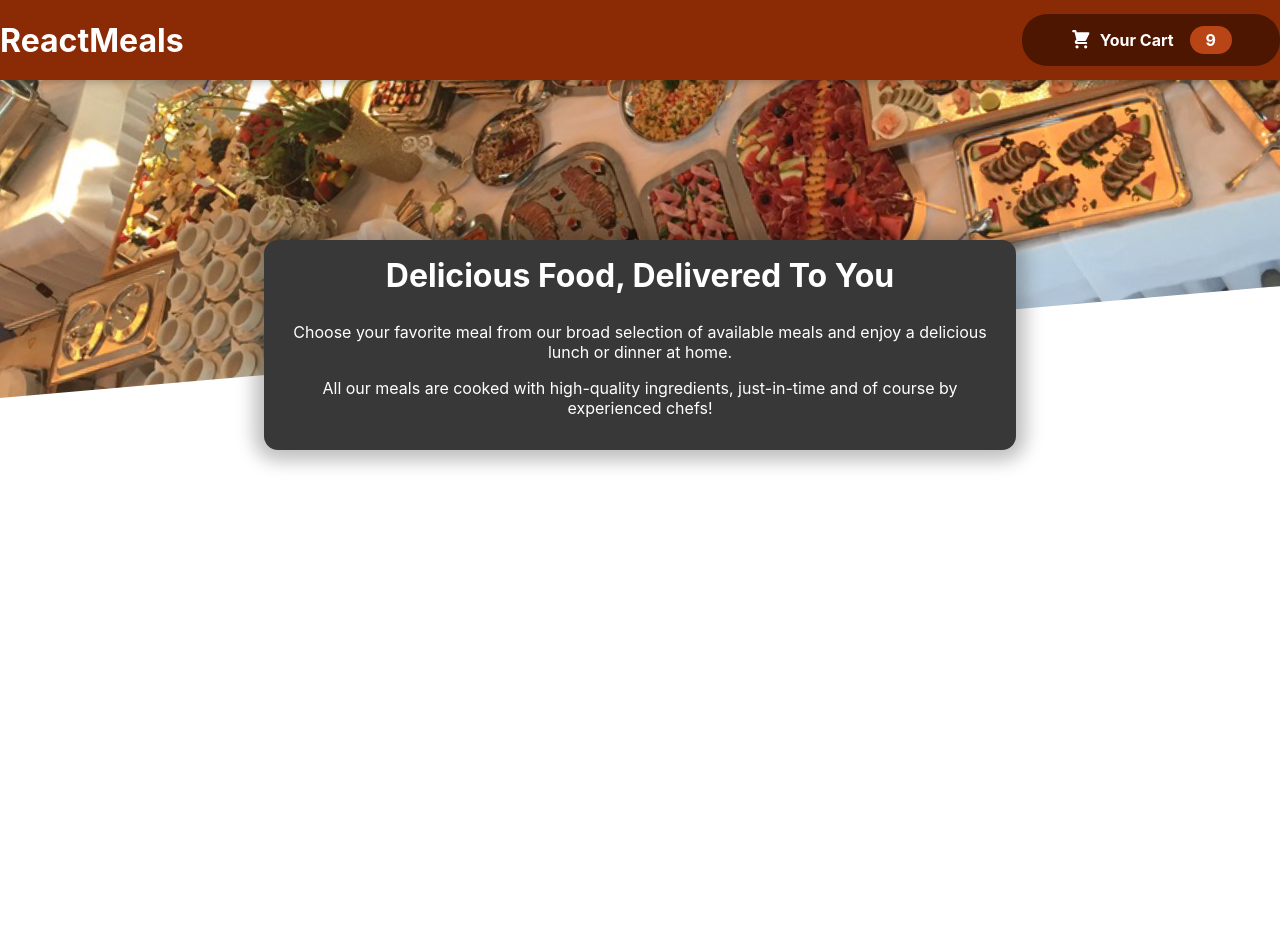
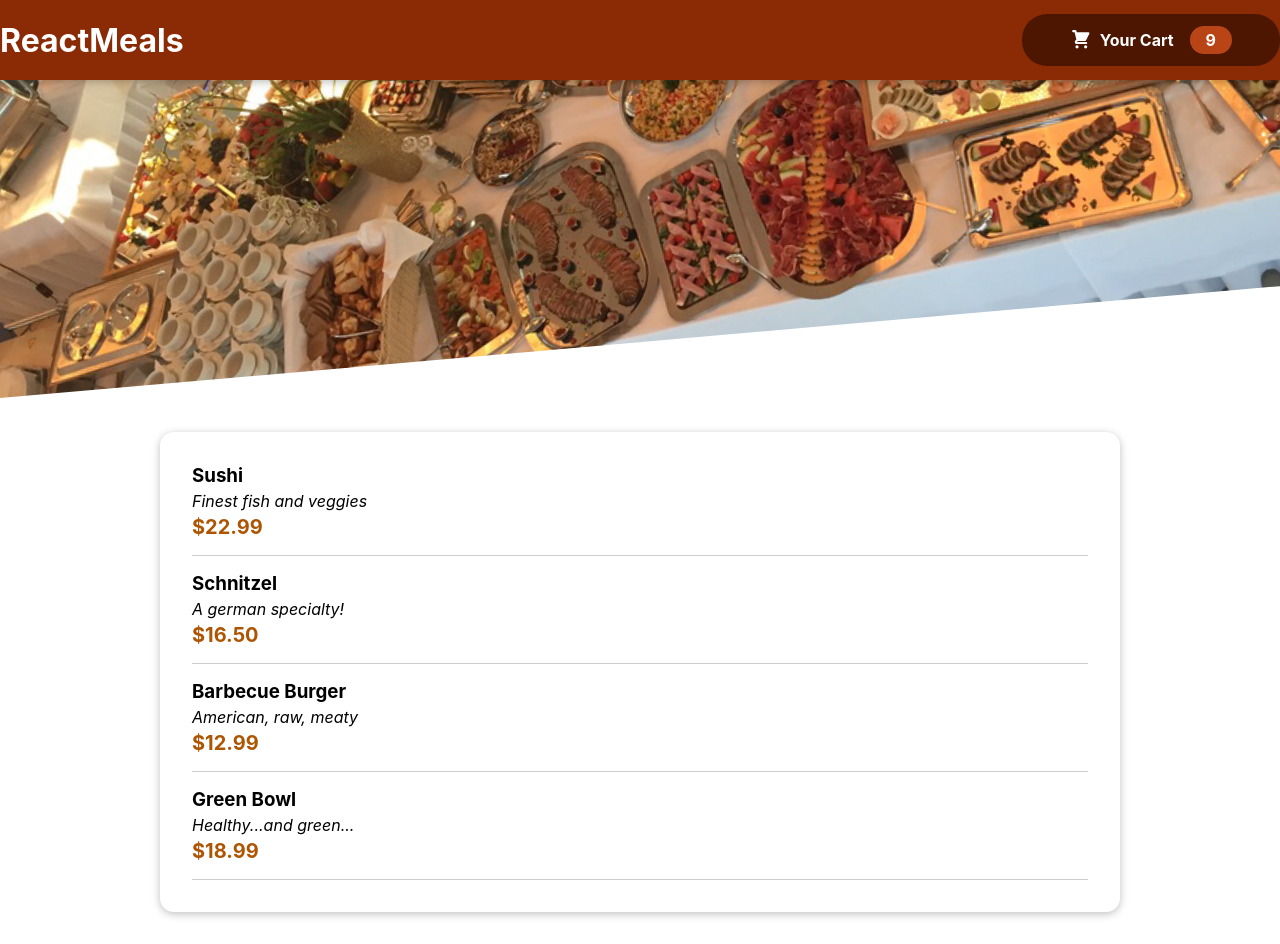
Before and after one commit to caffine-Overflow/restaurant-website, a React (Create React App) app: page / in a window 1280 px wide. Before the commit the page ends 800 px from the top, so only its background shows below. Built offline with nearby package versions, Linux system fonts and the light colour scheme.

Commit message:
Making the Items visible

```diff
--- a/src/App.js
+++ b/src/App.js
@@ -1,11 +1,13 @@
 import { Fragment } from "react";
 import Header from "./components/layout/Header";
-import MealsSummary from "./components/meals/MealsSummary";
+import Meals from "./components/meals/Meals";
 function App() {
   return (
     <Fragment>
       <Header />
-      <MealsSummary />
+      <main>
+        <Meals />
+      </main>
     </Fragment>
   );
 }
--- /dev/null
+++ b/src/components/UI/Card.js
@@ -0,0 +1,5 @@
+import classes from "./Card.module.css";
+const Card = (props) => {
+  return <div className={classes.card}>{props.children}</div>;
+};
+export default Card;
--- /dev/null
+++ b/src/components/UI/Card.module.css
@@ -0,0 +1,6 @@
+.card {
+  padding: 1rem;
+  box-shadow: 0 2px 8px rgba(0, 0, 0, 0.25);
+  border-radius: 14px;
+  background-color: white;
+}
--- /dev/null
+++ b/src/components/meals/AvailableMeals.js
@@ -0,0 +1,49 @@
+import classes from "./AvailableMeals.module.css";
+import MealItem from "./MealItem/MealItem";
+import Card from "../UI/Card";
+
+const DUMMY_MEALS = [
+  {
+    id: "m1",
+    name: "Sushi",
+    description: "Finest fish and veggies",
+    price: 22.99,
+  },
+  {
+    id: "m2",
+    name: "Schnitzel",
+    description: "A german specialty!",
+    price: 16.5,
+  },
+  {
+    id: "m3",
+    name: "Barbecue Burger",
+    description: "American, raw, meaty",
+    price: 12.99,
+  },
+  {
+    id: "m4",
+    name: "Green Bowl",
+    description: "Healthy...and green...",
+    price: 18.99,
+  },
+];
+
+const AvailableMeals = () => {
+  const mealsList = DUMMY_MEALS.map((meal) => (
+    <MealItem
+      key={meal.id}
+      name={meal.name}
+      description={meal.description}
+      price={meal.price}
+    />
+  ));
+  return (
+    <section className={classes.meals}>
+      <Card>
+        <ul>{mealsList}</ul>
+      </Card>
+    </section>
+  );
+};
+export default AvailableMeals;
--- /dev/null
+++ b/src/components/meals/AvailableMeals.module.css
@@ -0,0 +1,24 @@
+.meals {
+  max-width: 60rem;
+  width: 90%;
+  margin: 2rem auto;
+  animation: meals-appear 1s ease-out forwards;
+}
+
+.meals ul {
+  list-style: none;
+  margin: 0;
+  padding: 0;
+}
+
+@keyframes meals-appear {
+  from {
+    opacity: 0;
+    transform: translateY(3rem);
+  }
+
+  to {
+    opacity: 1;
+    transform: translateY(0);
+  }
+}
--- /dev/null
+++ b/src/components/meals/MealItem/MealIem.module.css
@@ -0,0 +1,22 @@
+.meal {
+  display: flex;
+  justify-content: space-between;
+  margin: 1rem;
+  padding-bottom: 1rem;
+  border-bottom: 1px solid #ccc;
+}
+
+.meal h3 {
+  margin: 0 0 0.25rem 0;
+}
+
+.description {
+  font-style: italic;
+}
+
+.price {
+  margin-top: 0.25rem;
+  font-weight: bold;
+  color: #ad5502;
+  font-size: 1.25rem;
+}
--- /dev/null
+++ b/src/components/meals/MealItem/MealItem.js
@@ -0,0 +1,16 @@
+import classes from "./MealIem.module.css";
+
+const MealItem = (props) => {
+  const price = `$${props.price.toFixed(2)}`;
+  return (
+    <li className={classes.meal}>
+      <div>
+        <h3>{props.name}</h3>
+        <div className={classes.description}>{props.description}</div>
+        <div className={classes.price}>{price}</div>
+      </div>
+      <div></div>
+    </li>
+  );
+};
+export default MealItem;
--- /dev/null
+++ b/src/components/meals/Meals.js
@@ -0,0 +1,11 @@
+import { Fragment } from "react";
+import AvailableMeals from "./AvailableMeals";
+const Meals = () => {
+  return (
+    <Fragment>
+      <mealSummary />
+      <AvailableMeals />
+    </Fragment>
+  );
+};
+export default Meals;
```
